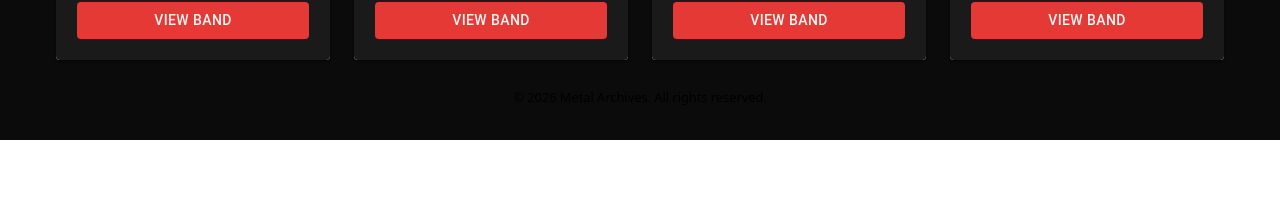
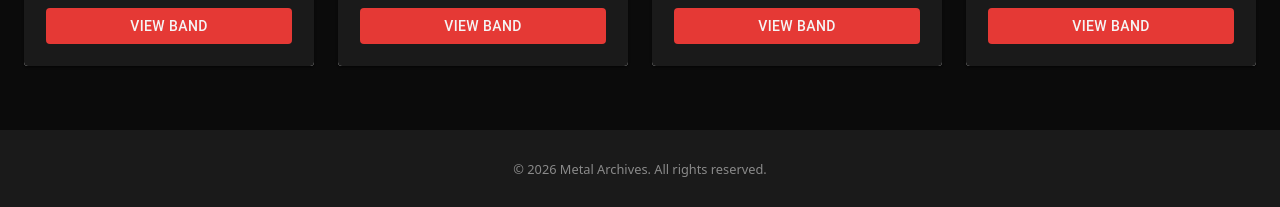
Before and after one commit to arielgomezmendez/metal-bands-app, a React (Vite) app: page / in a window 1280 px wide. Shown: the part 1312-1519 px from the top of the page. Before the commit the page ends 1452 px from the top, so only its background shows below. Built offline with nearby package versions, Linux system fonts and the light colour scheme.

Commit message:
Change footer colors

```diff
--- a/src/App.css
+++ b/src/App.css
@@ -1,7 +1,6 @@
 #root {
   max-width: 1280px;
   margin: 0 auto;
-  padding: 2rem;
   text-align: center;
   background-color: #0B0B0B
 ;
--- a/src/pages/Home.tsx
+++ b/src/pages/Home.tsx
@@ -67,8 +67,8 @@ const Home = () => {
             ))}
           </section>
         </main>
-        <footer>
-          <p>
+        <footer style={{backgroundColor:"#1A1A1A", width:"100%", textAlign:"start", marginTop:"4rem"}}>
+          <p style={{color:"#8A8A8A", height:"80px", display:"flex", alignItems:"center", justifyContent:"center"}}>
             <small>© 2026 Metal Archives. All rights reserved.</small>
           </p>
         </footer>
```
